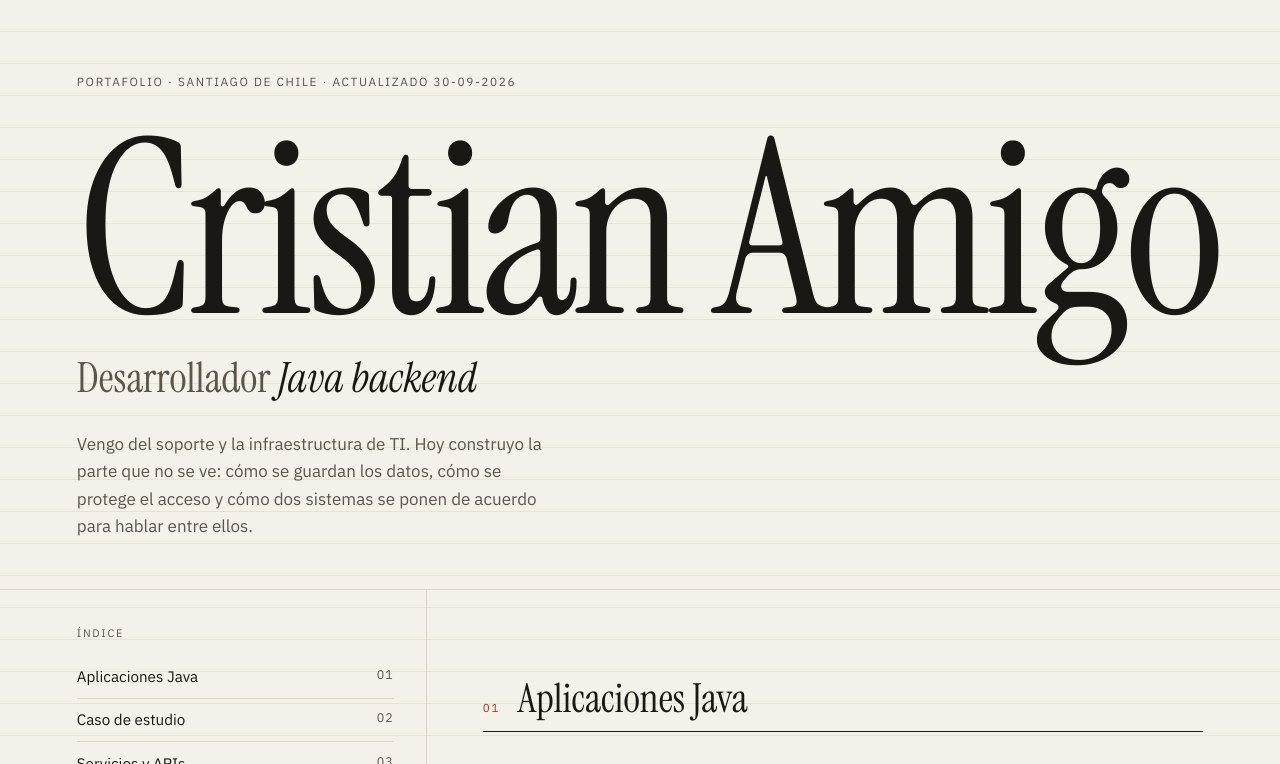
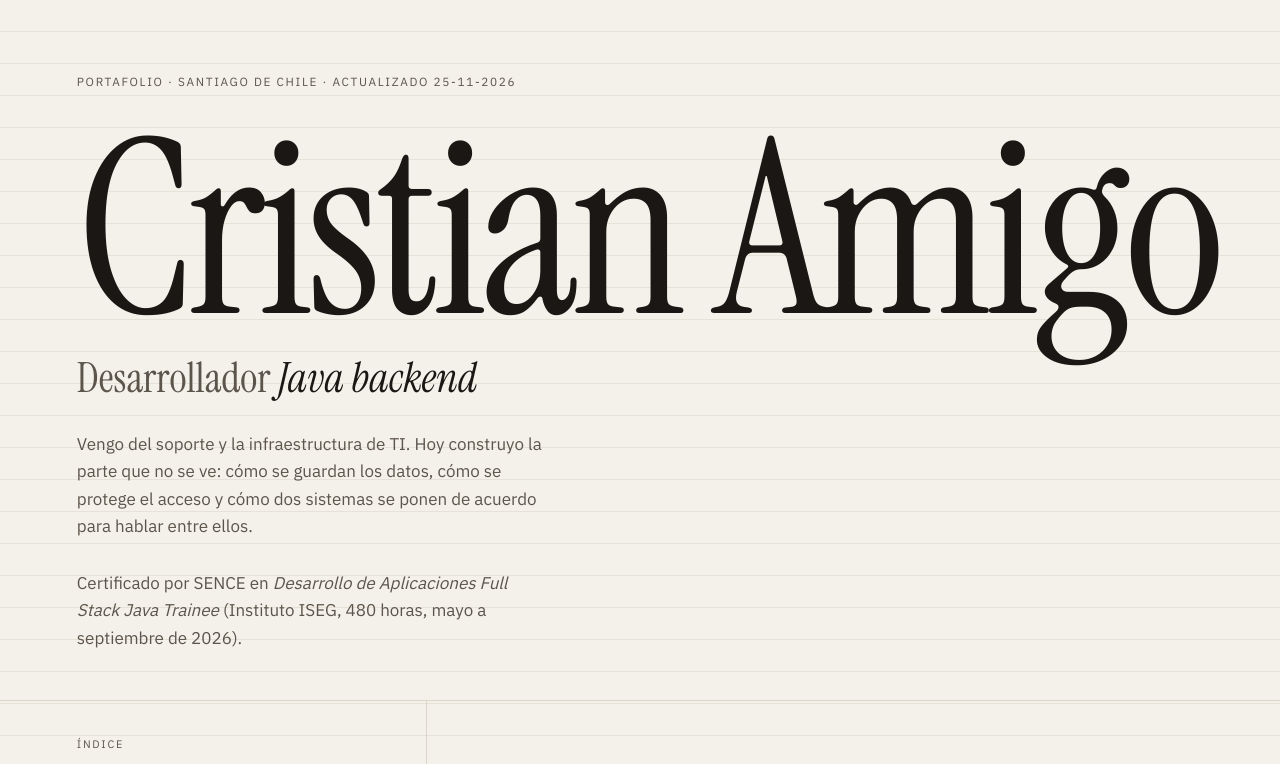
Before and after one commit to cstamigo-droid/mi-portafolio, a plain HTML site: page index.html in a window 1280 px wide. Shown: the top 764 px of the page. Drawn offline with Linux system fonts and the light colour scheme.

Commit message:
Certificado SENCE del curso Java y conteo de PR en Kestra

```diff
--- a/index.html
+++ b/index.html
@@ -50,13 +50,17 @@
 <a class="saltar" href="#java">Saltar al catálogo</a>
 
 <header class="portada">
-  <p class="ficha">Portafolio · Santiago de Chile · Actualizado 30-09-2026</p>
+  <p class="ficha">Portafolio · Santiago de Chile · Actualizado 25-11-2026</p>
   <h1 class="nombre" aria-label="Cristian Amigo">Cristian&nbsp;Amigo</h1>
   <p class="oficio">Desarrollador <em>Java backend</em></p>
   <p class="bajada">
     Vengo del soporte y la infraestructura de&nbsp;TI. Hoy construyo la parte que no se ve:
     cómo se guardan los datos, cómo se protege el acceso y cómo dos sistemas se ponen de
     acuerdo para hablar entre ellos.
+  </p>
+  <p class="bajada">
+    Certificado por SENCE en <em>Desarrollo de Aplicaciones Full Stack Java Trainee</em>
+    (Instituto ISEG, 480&nbsp;horas, mayo a septiembre de 2026).
   </p>
 </header>
 
@@ -684,7 +688,8 @@
       <p class="entrada-seccion">
         Publicar código propio y que a uno le acepten un cambio en el código de otros son
         cosas distintas. Lo segundo obliga a trabajar con las reglas ajenas y a que alguien
-        más revise el razonamiento.
+        más revise el razonamiento. En Kestra llevo 25 pull requests fusionados en 12
+        repositorios; abajo están los que mejor muestran cómo trabajo.
       </p>
 
       <article class="ficha-proyecto">
```
